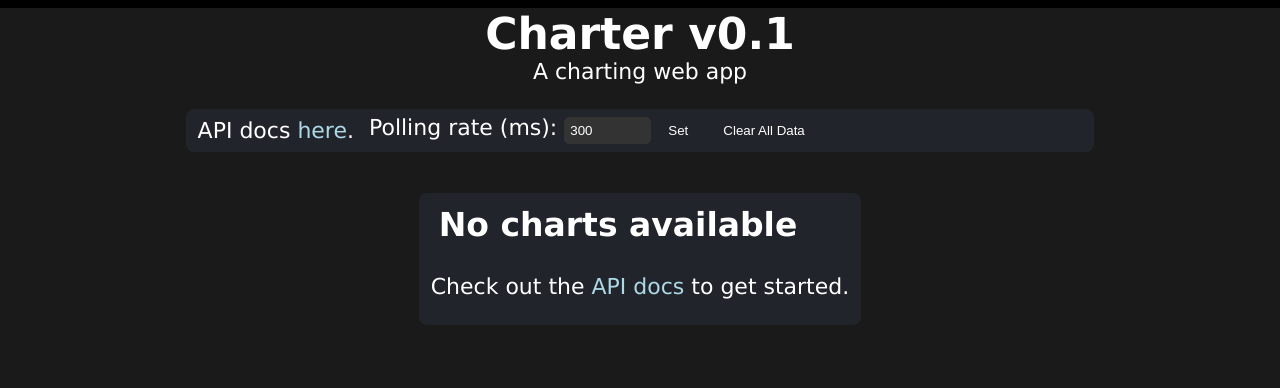
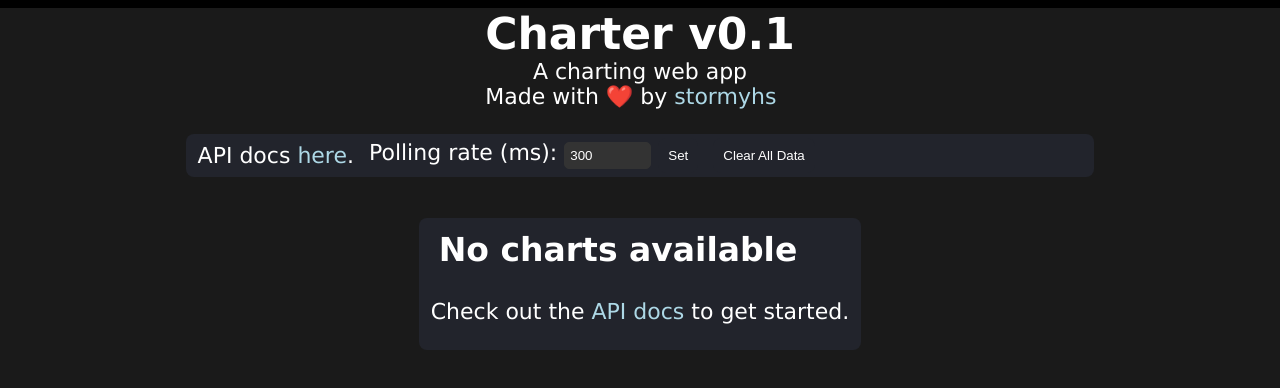
Before and after one commit to stormyhs/charter, a SvelteKit app: page / in a window 1280 px wide. Shown: the top 388 px of the page. Built offline with nearby package versions, Linux system fonts and the light colour scheme.

Commit message:
feat: little message

```diff
--- a/src/routes/+page.svelte
+++ b/src/routes/+page.svelte
@@ -1,4 +1,3 @@
-
 <style>
 :global(.chart-container) {
     aspect-ratio: 16 / 9;
@@ -127,21 +126,16 @@
         localStorage.setItem('pollingRate', newRate.toString());
     }
 
-    function clickTitle() {
-        if (browser) {
-            window.open('https://github.com/stormyhs', '_blank');
-        }
-    }
-
     function clearData() {
         fetch('/reset', { method: 'delete' });
     }
 </script>
 
-<div style="display: flex; justify-content: center;">
-    <div on:click={clickTitle} style="display: flex; flex-direction: column; width: fit-content; cursor: pointer;">
+<div style="display: flex; justify-content: center; margin-top: 5px;">
+    <div style="display: flex; flex-direction: column; width: fit-content;">
         <h1 style="margin: 0; padding: 0">Charter v0.1</h1>
         <p style="margin: 0; padding: 0; text-align: center;">A charting web app</p>
+        <span>Made with ❤️ by <a href="https://github.com/stormyhs" target="_blank">stormyhs</a></span>
     </div>
 </div>
 
```
